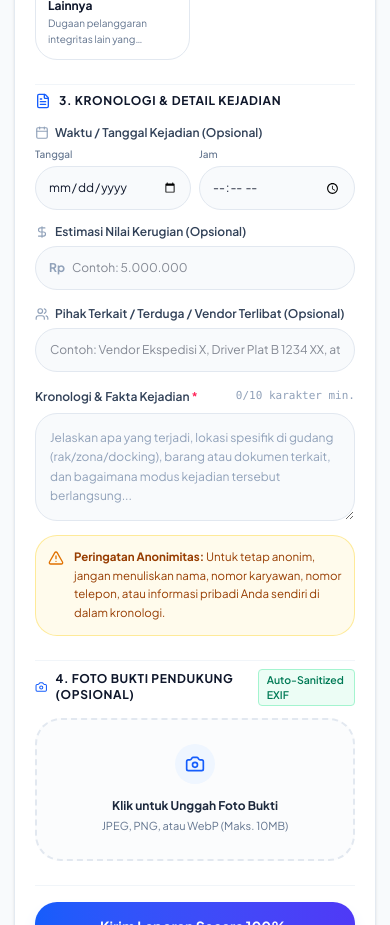
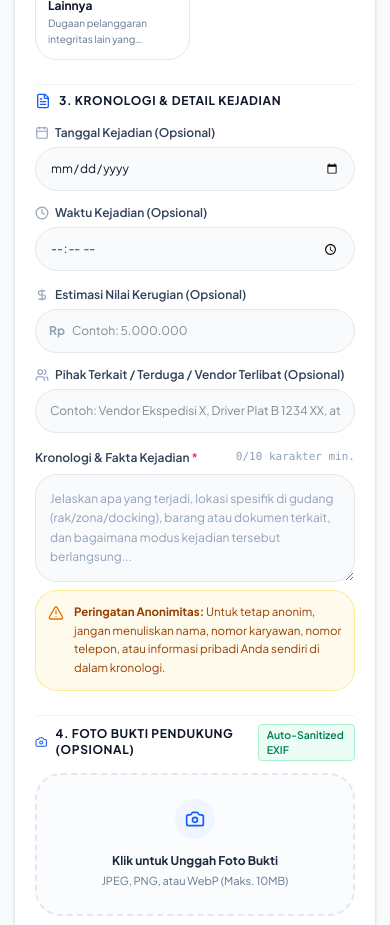
Before and after one commit to priandana/wact-warehouse, a Next.js app: page /integrity/report in a window 390 px wide. Shown: the part 1480-2405 px from the top of the page. Built offline with nearby package versions, Linux system fonts and the light colour scheme; no server answers.

Commit message:
fix: stack integrity date time fields on mobile

```diff
--- a/app/integrity/report/page.tsx
+++ b/app/integrity/report/page.tsx
@@ -711,43 +711,37 @@ export default function PublicIntegrityReportPage() {
             <span>3. Kronologi & Detail Kejadian</span>
           </label>
 
-          {/* Incident Datetime & Estimated Loss */}
+          {/* Row 1: Tanggal & Waktu Kejadian (1-col on mobile, 2-col on desktop) */}
           <div className="grid grid-cols-1 sm:grid-cols-2 gap-3.5 sm:gap-4 w-full min-w-0 max-w-full">
-            {/* Date & Time Dual Inputs (Zero Intrinsic Width Overflow) */}
             <div className="space-y-1.5 w-full min-w-0 max-w-full">
               <label className="text-xs font-semibold text-slate-700 dark:text-slate-300 flex items-center gap-1.5">
                 <Calendar className="w-3.5 h-3.5 text-slate-400 shrink-0" />
-                <span>Waktu / Tanggal Kejadian (Opsional)</span>
+                <span>Tanggal Kejadian (Opsional)</span>
               </label>
-
-              <div className="grid grid-cols-1 min-[360px]:grid-cols-2 gap-2 w-full min-w-0 max-w-full">
-                <div className="space-y-1 min-w-0">
-                  <span className="text-[10px] font-medium text-slate-500 dark:text-slate-400 block">
-                    Tanggal
-                  </span>
               <input
                 type="date"
                 value={incidentDate}
                 onChange={(e) => handleDateChange(e.target.value)}
-                    className="w-full max-w-full min-w-0 box-border bg-slate-50 dark:bg-slate-950 border border-slate-200 dark:border-slate-800 rounded-xl px-3 py-2 text-xs text-slate-900 dark:text-slate-100 focus:outline-none focus:ring-2 focus:ring-blue-500 min-h-[44px]"
+                className="block w-full max-w-full min-w-0 box-border bg-slate-50 dark:bg-slate-950 border border-slate-200 dark:border-slate-800 rounded-xl px-3.5 py-2.5 text-xs text-slate-900 dark:text-slate-100 focus:outline-none focus:ring-2 focus:ring-blue-500 min-h-[44px]"
               />
             </div>
 
-                <div className="space-y-1 min-w-0">
-                  <span className="text-[10px] font-medium text-slate-500 dark:text-slate-400 block">
-                    Jam
-                  </span>
+            <div className="space-y-1.5 w-full min-w-0 max-w-full">
+              <label className="text-xs font-semibold text-slate-700 dark:text-slate-300 flex items-center gap-1.5">
+                <Clock className="w-3.5 h-3.5 text-slate-400 shrink-0" />
+                <span>Waktu Kejadian (Opsional)</span>
+              </label>
               <input
                 type="time"
                 value={incidentTime}
                 onChange={(e) => handleTimeChange(e.target.value)}
-                    className="w-full max-w-full min-w-0 box-border bg-slate-50 dark:bg-slate-950 border border-slate-200 dark:border-slate-800 rounded-xl px-3 py-2 text-xs text-slate-900 dark:text-slate-100 focus:outline-none focus:ring-2 focus:ring-blue-500 min-h-[44px]"
+                className="block w-full max-w-full min-w-0 box-border bg-slate-50 dark:bg-slate-950 border border-slate-200 dark:border-slate-800 rounded-xl px-3.5 py-2.5 text-xs text-slate-900 dark:text-slate-100 focus:outline-none focus:ring-2 focus:ring-blue-500 min-h-[44px]"
               />
             </div>
           </div>
-            </div>
 
-            {/* Estimated Loss */}
+          {/* Row 2: Estimasi Kerugian & Pihak Terlibat (1-col on mobile, 2-col on desktop) */}
+          <div className="grid grid-cols-1 sm:grid-cols-2 gap-3.5 sm:gap-4 w-full min-w-0 max-w-full">
             <div className="space-y-1.5 w-full min-w-0 max-w-full">
               <label className="text-xs font-semibold text-slate-700 dark:text-slate-300 flex items-center gap-1.5">
                 <DollarSign className="w-3.5 h-3.5 text-slate-400 shrink-0" />
@@ -762,13 +756,11 @@ export default function PublicIntegrityReportPage() {
                   placeholder="Contoh: 5.000.000"
                   value={estimatedLossStr}
                   onChange={(e) => setEstimatedLossStr(e.target.value)}
-                  className="w-full max-w-full min-w-0 box-border bg-slate-50 dark:bg-slate-950 border border-slate-200 dark:border-slate-800 rounded-xl pl-9 pr-3.5 py-2.5 text-xs text-slate-900 dark:text-slate-100 focus:outline-none focus:ring-2 focus:ring-blue-500 min-h-[44px]"
+                  className="block w-full max-w-full min-w-0 box-border bg-slate-50 dark:bg-slate-950 border border-slate-200 dark:border-slate-800 rounded-xl pl-9 pr-3.5 py-2.5 text-xs text-slate-900 dark:text-slate-100 focus:outline-none focus:ring-2 focus:ring-blue-500 min-h-[44px]"
                 />
               </div>
             </div>
-          </div>
 
-          {/* Suspected / Involved Party */}
             <div className="space-y-1.5 w-full min-w-0 max-w-full">
               <label className="text-xs font-semibold text-slate-700 dark:text-slate-300 flex items-center gap-1.5">
                 <Users className="w-3.5 h-3.5 text-slate-400 shrink-0" />
@@ -779,11 +771,12 @@ export default function PublicIntegrityReportPage() {
                 placeholder="Contoh: Vendor Ekspedisi X, Driver Plat B 1234 XX, atau shift malam"
                 value={involvedParty}
                 onChange={(e) => setInvolvedParty(e.target.value)}
-              className="w-full max-w-full min-w-0 box-border bg-slate-50 dark:bg-slate-950 border border-slate-200 dark:border-slate-800 rounded-xl px-3.5 py-2.5 text-xs text-slate-900 dark:text-slate-100 focus:outline-none focus:ring-2 focus:ring-blue-500 min-h-[44px]"
+                className="block w-full max-w-full min-w-0 box-border bg-slate-50 dark:bg-slate-950 border border-slate-200 dark:border-slate-800 rounded-xl px-3.5 py-2.5 text-xs text-slate-900 dark:text-slate-100 focus:outline-none focus:ring-2 focus:ring-blue-500 min-h-[44px]"
               />
             </div>
+          </div>
 
-          {/* Description Textarea */}
+          {/* Row 3: Description Textarea */}
           <div className="space-y-2 w-full min-w-0 max-w-full">
             <div className="flex items-center justify-between">
               <label className="text-xs font-semibold text-slate-700 dark:text-slate-300">
@@ -806,7 +799,7 @@ export default function PublicIntegrityReportPage() {
               placeholder="Jelaskan apa yang terjadi, lokasi spesifik di gudang (rak/zona/docking), barang atau dokumen terkait, dan bagaimana modus kejadian tersebut berlangsung..."
               value={description}
               onChange={(e) => setDescription(e.target.value)}
-              className="w-full max-w-full min-w-0 box-border bg-slate-50 dark:bg-slate-950 border border-slate-200 dark:border-slate-800 rounded-xl p-3.5 text-xs text-slate-900 dark:text-slate-100 focus:outline-none focus:ring-2 focus:ring-blue-500 leading-relaxed placeholder:text-slate-400"
+              className="block w-full max-w-full min-w-0 box-border bg-slate-50 dark:bg-slate-950 border border-slate-200 dark:border-slate-800 rounded-xl p-3.5 text-xs text-slate-900 dark:text-slate-100 focus:outline-none focus:ring-2 focus:ring-blue-500 leading-relaxed placeholder:text-slate-400"
             />
 
             {/* Reporter Self-Identification Warning (Part E) */}
```
Lines whose indentation alone changed are shown as unchanged.
